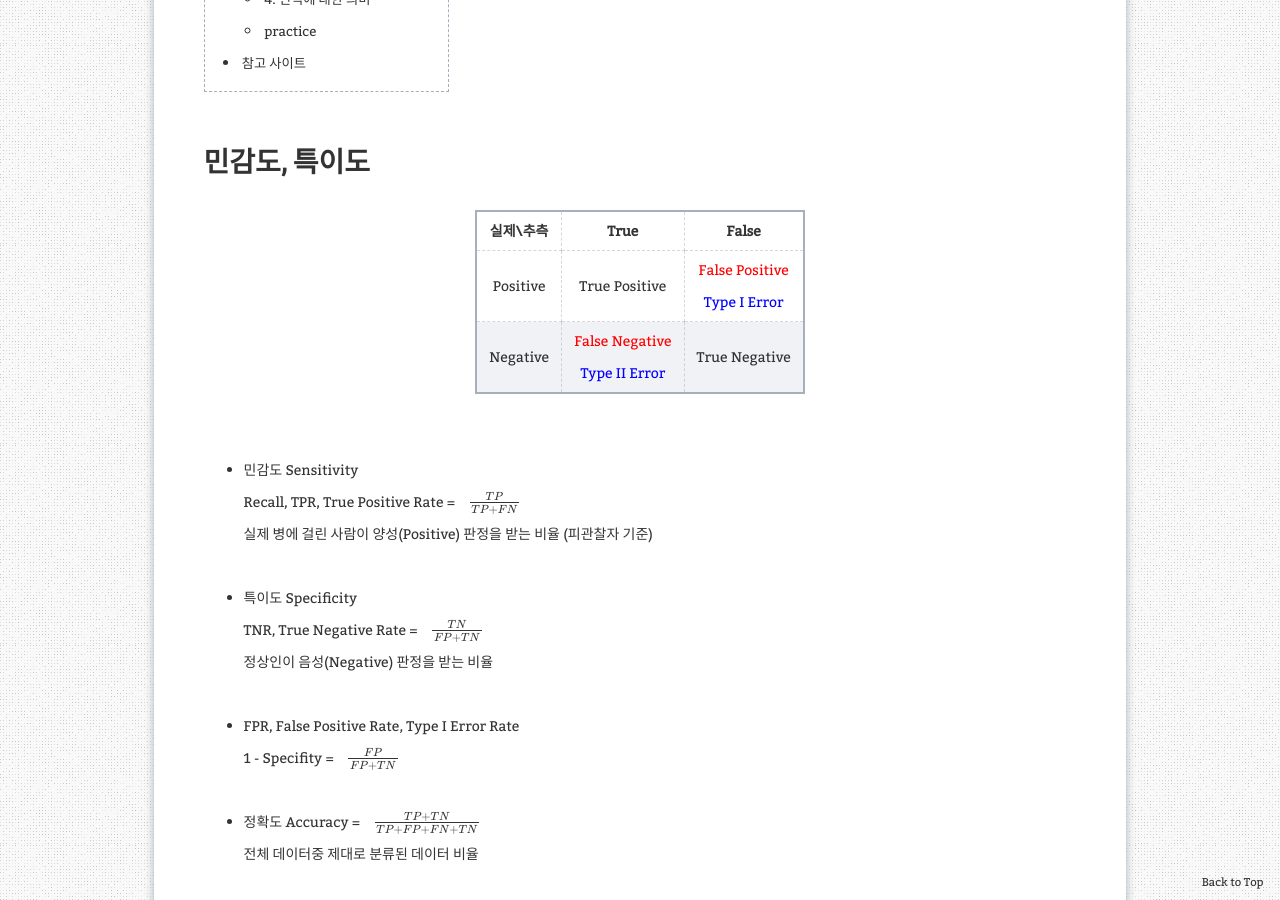
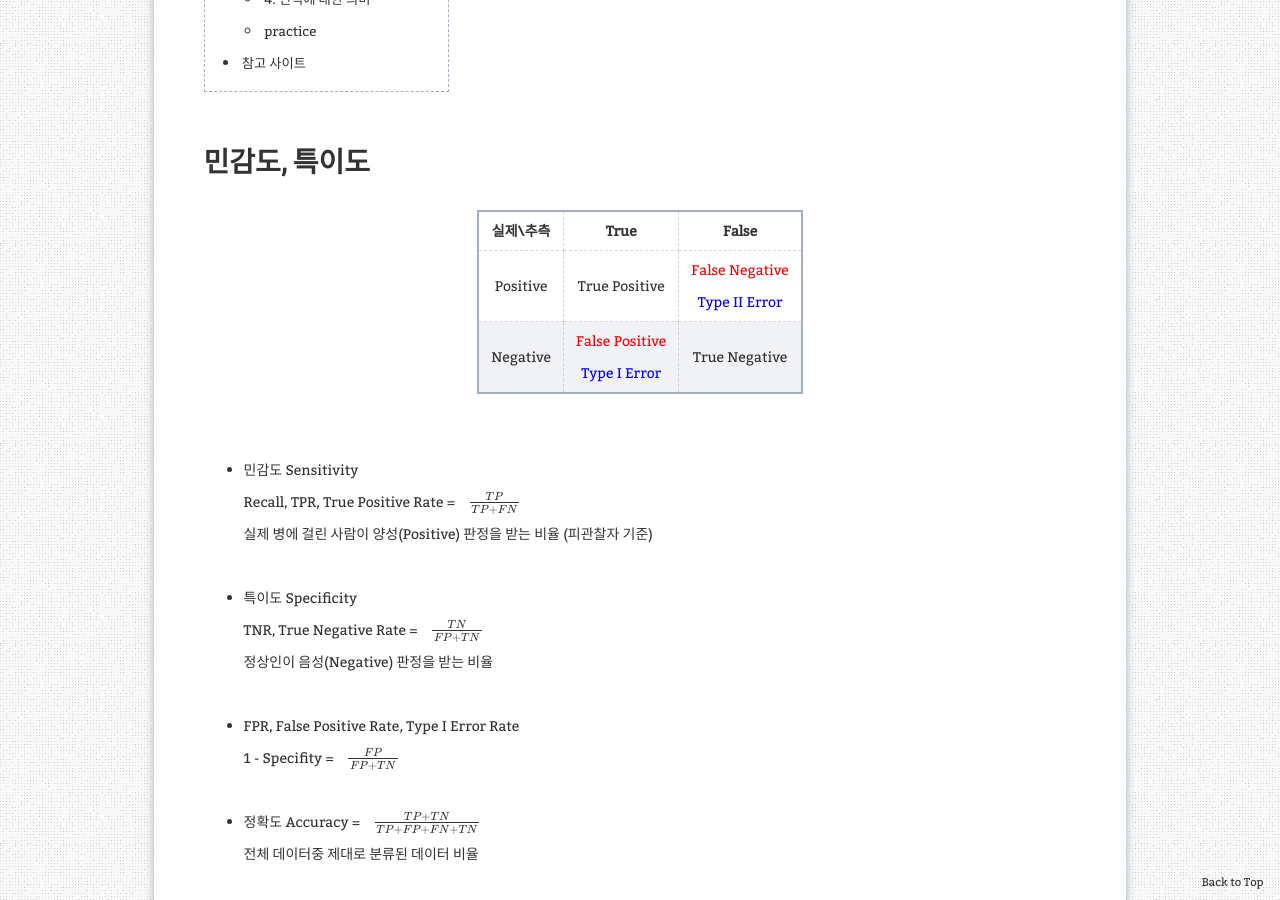
Before and after one commit to aristohyun/aristohyun.github.io, a Jekyll site: the page built from _posts/2021-07-02-ROC-Curve.md, in a window 1280 px wide and 900 px high, scrolled down 555 px. Built offline with Jekyll 4.4.1, drawn with Linux system fonts in a browser that asks for light colours; formulas are drawn with MathJax 3; comment, search, counter and statistics services are not loaded.

Commit message:
Update 2021-07-02-ROC-Curve.md

```diff
--- a/_posts/2021-07-02-ROC-Curve.md
+++ b/_posts/2021-07-02-ROC-Curve.md
@@ -17,8 +17,8 @@ redirect_from:
 
 |실제\\추측 | True | False |
 |:---:|:---:|:---:|
-|Positive|True Positive| <span style="color:red">False Positive</span><br /><span style="color:blue">Type I Error</span>|
-|Negative|<span style="color:red"> False Negative</span><br /><span style="color:blue"> Type II Error </span>|True Negative|
+|Positive|True Positive| <red>False Negative</red><br/><blue>Type II Error</blue>|
+|Negative|<red> False Positive</red><br /><blue> Type I Error </blue>|True Negative|
 
 
 <br />
```
